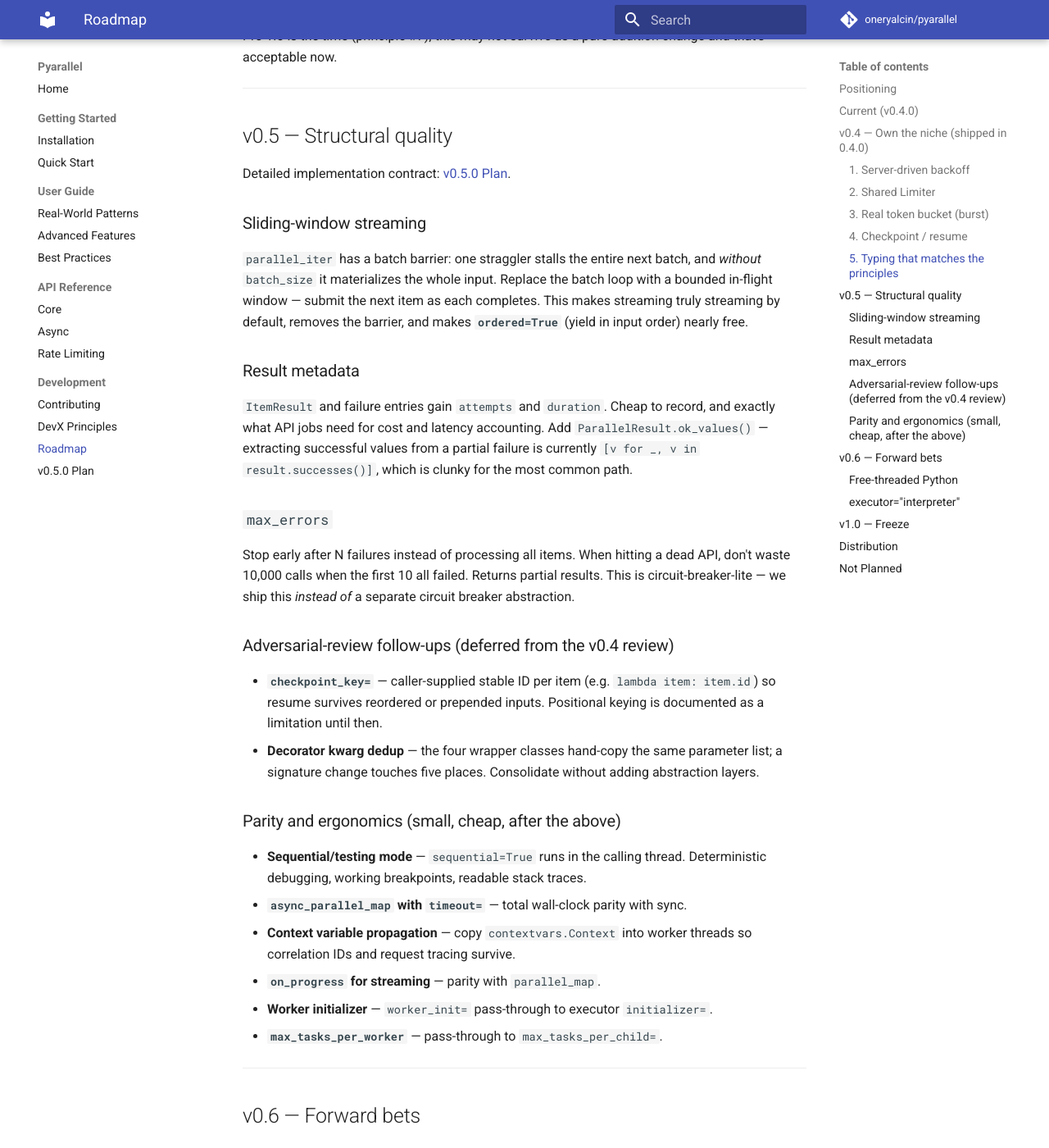
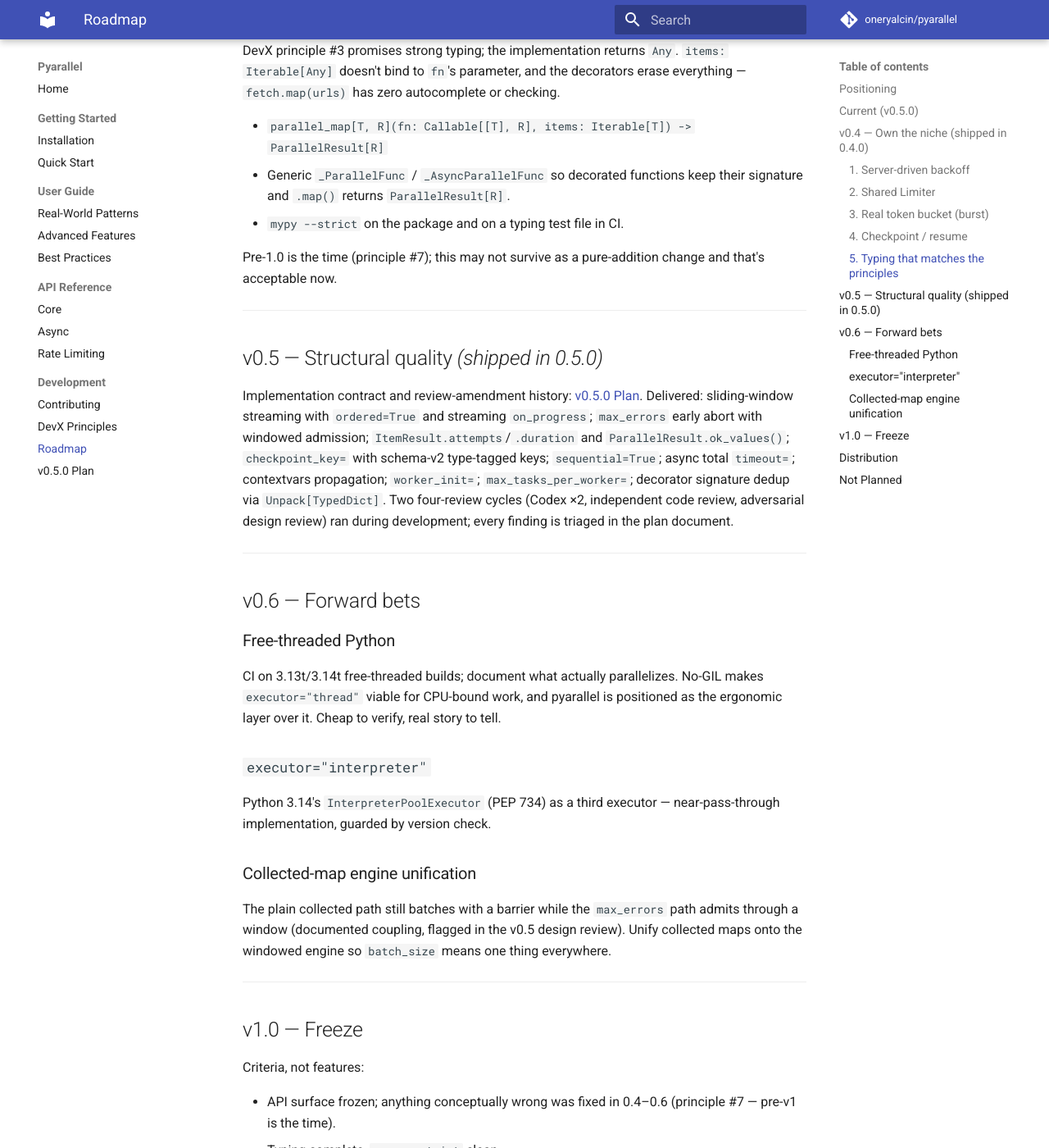
Before and after one commit to oneryalcin/pyarallel, an MkDocs documentation site: the page built from docs/development/roadmap.md, in a window 1280 px wide and 1400 px high, scrolled down 3319 px. Shown: the whole window at 82% size. Built offline with MkDocs 1.6.1 and Material for MkDocs 9.7.7, drawn with Linux system fonts in a browser that asks for light colours; comment, search, counter and statistics services are not loaded; some of the changed text lies outside the part shown.

Commit message:
v0.5.0: roadmap refresh, version bump, examples, best practices
- Roadmap: v0.5 marked shipped, Current section reflects the full 0.5
  surface, v0.6 gains the collected-map engine unification item flagged
  by the design review.
- Plan document status -> implemented.
- Version 0.5.0 in pyproject.toml and __init__.py (first public release
  of the repositioned library — v0.4.0 was tag-only).
- New examples/06_resilient_api_jobs.py: the overnight-job toolkit
  (windowed streaming + metadata, max_errors, checkpoint_key resume,
  sequential debug flag); all six examples verified running.
- Best practices: checkpoint_key for evolving inputs, max_errors +
  checkpoint for overnight jobs, sequential=True replaces the workers=1
  testing advice.
- README feature list brought up to the 0.5 surface.

Final stress check (criterion 4): 10k items, window 32, 20 injected
250ms stragglers — peak in_flight+buffered exactly 32 in unordered,
ordered, and async-ordered runs; all results accounted.

Phase 8 of docs/development/plans/v0.5.0.md.

````diff
--- a/docs/development/roadmap.md
+++ b/docs/development/roadmap.md
@@ -20,21 +20,28 @@
 roadmap decision is judged against one question: *does this make pyarallel
 decisively better than hand-rolling for API fan-out?*
 
-## Current (v0.4.0)
+## Current (v0.5.0)
 
 - `parallel_map()` / `.map()` — explicit parallel execution over iterables
 - `parallel_starmap()` / `.starmap()` — multi-argument parallel execution
-- `parallel_iter()` / `.stream()` — streaming results in completion order, constant memory
-- `@parallel` and `@async_parallel` decorators — preserve function signature *and types* (generic over params and return)
+- `parallel_iter()` / `.stream()` — sliding-window streaming: bounded
+  in-flight window, lazy input, no batch barriers; `ordered=True` for
+  input-order yields with a window-bounded reorder buffer
+- `@parallel` and `@async_parallel` decorators — preserve function signature *and types*; per-call options typed once per engine via `Unpack[TypedDict]`
 - Full async support via `asyncio.TaskGroup`
-- `ParallelResult` with structured error handling (`ExceptionGroup`)
+- `ParallelResult` with structured error handling (`ExceptionGroup`), `ok_values()` for the partial-failure path
+- `ItemResult.attempts` / `.duration` — per-item accounting on the streaming APIs
 - `RateLimit` — token-bucket spec with `burst` capacity
 - `Limiter` — shareable rate-limit runtime: one budget across calls, functions, sync and async
 - `Retry` — per-item retry with backoff, jitter, exception filtering, `retry_if` predicate, and `wait_from` server-driven waits that pause the shared limiter
-- `checkpoint=` — resumable runs (SQLite-backed, stdlib only) on `parallel_map` / `async_parallel_map` / `.map()`
-- `batch_size` — process items in chunks to control memory
-- Progress callbacks via `on_progress`
-- Timeout support (`timeout` for sync total, `task_timeout` for async per-task)
+- `max_errors=` — abort cheaply once N items fail (windowed admission; unrun items marked `Aborted`)
+- `checkpoint=` — resumable runs (SQLite-backed, stdlib only); `checkpoint_key=` keys rows by item identity so evolving inputs keep completed work
+- `sequential=True` — debug mode: run inline, no pool, real stack traces
+- Contextvars propagate into thread workers (correlation IDs survive)
+- `worker_init=` / `max_tasks_per_worker=` — worker lifecycle control
+- `batch_size` — in-flight window for streaming; chunking for collected maps
+- Progress callbacks via `on_progress` (collected and streaming)
+- Timeout support (`timeout` total on sync *and* async, `task_timeout` async per-task)
 - Instance method support via descriptor protocol
 - `mypy --strict` clean, with typed-interface assertions in CI (`tests/typing_assertions.py`)
 
@@ -136,52 +143,18 @@
 
 ---
 
-## v0.5 — Structural quality
+## v0.5 — Structural quality *(shipped in 0.5.0)*
 
-Detailed implementation contract: [v0.5.0 Plan](plans/v0.5.0.md).
-
-### Sliding-window streaming
-
-`parallel_iter` has a batch barrier: one straggler stalls the entire next
-batch, and *without* `batch_size` it materializes the whole input. Replace the
-batch loop with a bounded in-flight window — submit the next item as each
-completes. This makes streaming truly streaming by default, removes the
-barrier, and makes **`ordered=True`** (yield in input order) nearly free.
-
-### Result metadata
-
-`ItemResult` and failure entries gain `attempts` and `duration`. Cheap to
-record, and exactly what API jobs need for cost and latency accounting. Add
-`ParallelResult.ok_values()` — extracting successful values from a partial
-failure is currently `[v for _, v in result.successes()]`, which is clunky for
-the most common path.
-
-### `max_errors`
-
-Stop early after N failures instead of processing all items. When hitting a
-dead API, don't waste 10,000 calls when the first 10 all failed. Returns
-partial results. This is circuit-breaker-lite — we ship this *instead of* a
-separate circuit breaker abstraction.
-
-### Adversarial-review follow-ups (deferred from the v0.4 review)
-
-- **`checkpoint_key=`** — caller-supplied stable ID per item (e.g.
-  `lambda item: item.id`) so resume survives reordered or prepended
-  inputs. Positional keying is documented as a limitation until then.
-- **Decorator kwarg dedup** — the four wrapper classes hand-copy the same
-  parameter list; a signature change touches five places. Consolidate
-  without adding abstraction layers.
-
-### Parity and ergonomics (small, cheap, after the above)
-
-- **Sequential/testing mode** — `sequential=True` runs in the calling thread.
-  Deterministic debugging, working breakpoints, readable stack traces.
-- **`async_parallel_map` with `timeout=`** — total wall-clock parity with sync.
-- **Context variable propagation** — copy `contextvars.Context` into worker
-  threads so correlation IDs and request tracing survive.
-- **`on_progress` for streaming** — parity with `parallel_map`.
-- **Worker initializer** — `worker_init=` pass-through to executor `initializer=`.
-- **`max_tasks_per_worker`** — pass-through to `max_tasks_per_child=`.
+Implementation contract and review-amendment history:
+[v0.5.0 Plan](plans/v0.5.0.md). Delivered: sliding-window streaming with
+`ordered=True` and streaming `on_progress`; `max_errors` early abort
+with windowed admission; `ItemResult.attempts`/`.duration` and
+`ParallelResult.ok_values()`; `checkpoint_key=` with schema-v2
+type-tagged keys; `sequential=True`; async total `timeout=`;
+contextvars propagation; `worker_init=`; `max_tasks_per_worker=`;
+decorator signature dedup via `Unpack[TypedDict]`. Two four-review
+cycles (Codex ×2, independent code review, adversarial design review)
+ran during development; every finding is triaged in the plan document.
 
 ---
 
@@ -197,6 +170,13 @@
 
 Python 3.14's `InterpreterPoolExecutor` (PEP 734) as a third executor —
 near-pass-through implementation, guarded by version check.
+
+### Collected-map engine unification
+
+The plain collected path still batches with a barrier while the
+`max_errors` path admits through a window (documented coupling, flagged
+in the v0.5 design review). Unify collected maps onto the windowed
+engine so `batch_size` means one thing everywhere.
 
 ---
 
--- a/docs/user-guide/best-practices.md
+++ b/docs/user-guide/best-practices.md
@@ -201,20 +201,44 @@
 
 - One checkpoint file per (function, input list) pair. Don't share a file
   between different jobs — the function-identity guard will fail closed.
+- **Inputs that evolve between runs? Use `checkpoint_key`.** Positional
+  rows recompute everything after a prepend or reorder; identity-keyed
+  rows keep completed work:
+
+  ```python
+  results = parallel_map(fetch, users, checkpoint="run.ckpt",
+                         checkpoint_key=lambda u: u.id)
+  ```
 - Delete the file when you *want* a full recompute (a config change
-  hidden inside a captured client object, reordered inputs). Plain captured
+  hidden inside a captured client object). Plain captured
   config — a changed default, closure value, or partial argument — is
   caught automatically and fails closed.
 - Checkpointing requires picklable items and results; an unpicklable
   result stops the run with `CheckpointError` rather than pretending.
 
-## Testing
+## Overnight Jobs: Pair max_errors with checkpoint
 
-`parallel_map` with `workers=1` runs sequentially — deterministic for tests:
+The unattended-job failure mode is a dead API at 2 a.m.: without a
+guard, the job burns its whole quota failing. `max_errors` caps the
+cost, `checkpoint` preserves the successes, and the morning rerun
+resumes exactly where it stopped:
+
+```python
+result = parallel_map(fetch, users, workers=10,
+                      max_errors=10, checkpoint="nightly.ckpt")
+```
+
+## Testing and Debugging
+
+`sequential=True` runs every item inline in the calling thread — no
+pool, deterministic order, real stack traces, working breakpoints. It
+still honors rate limits, retry, and checkpointing, and `workers` is
+ignored rather than rejected, so one env flag flips production code
+into debug mode:
 
 ```python
 def test_processing():
-    result = parallel_map(process, [1, 2, 3], workers=1)
+    result = parallel_map(process, [1, 2, 3], sequential=True)
     assert list(result) == [expected_1, expected_2, expected_3]
 ```
 
--- a/pyarallel/__init__.py
+++ b/pyarallel/__init__.py
@@ -16,7 +16,7 @@
 from .policies import RateLimit, Retry
 from .result import Aborted, ItemResult, ParallelResult
 
-__version__ = "0.4.0"
+__version__ = "0.5.0"
 __all__ = [
     "ParallelResult",
     "ItemResult",
--- a/pyproject.toml
+++ b/pyproject.toml
@@ -1,6 +1,6 @@
 [project]
 name = "pyarallel"
-version = "0.4.0"
+version = "0.5.0"
 description = "The fan-out layer for rate-limited APIs — parallel map with rate limiting, retry, and structured errors. Sync and async, zero dependencies."
 readme = "README.md"
 requires-python = ">=3.12"
````
Also changed, not shown: README.md (+10 -8 lines), docs/development/plans/v0.5.0.md (+5 -4 lines), examples/README.md (+15 -0 lines), 1 other file.
